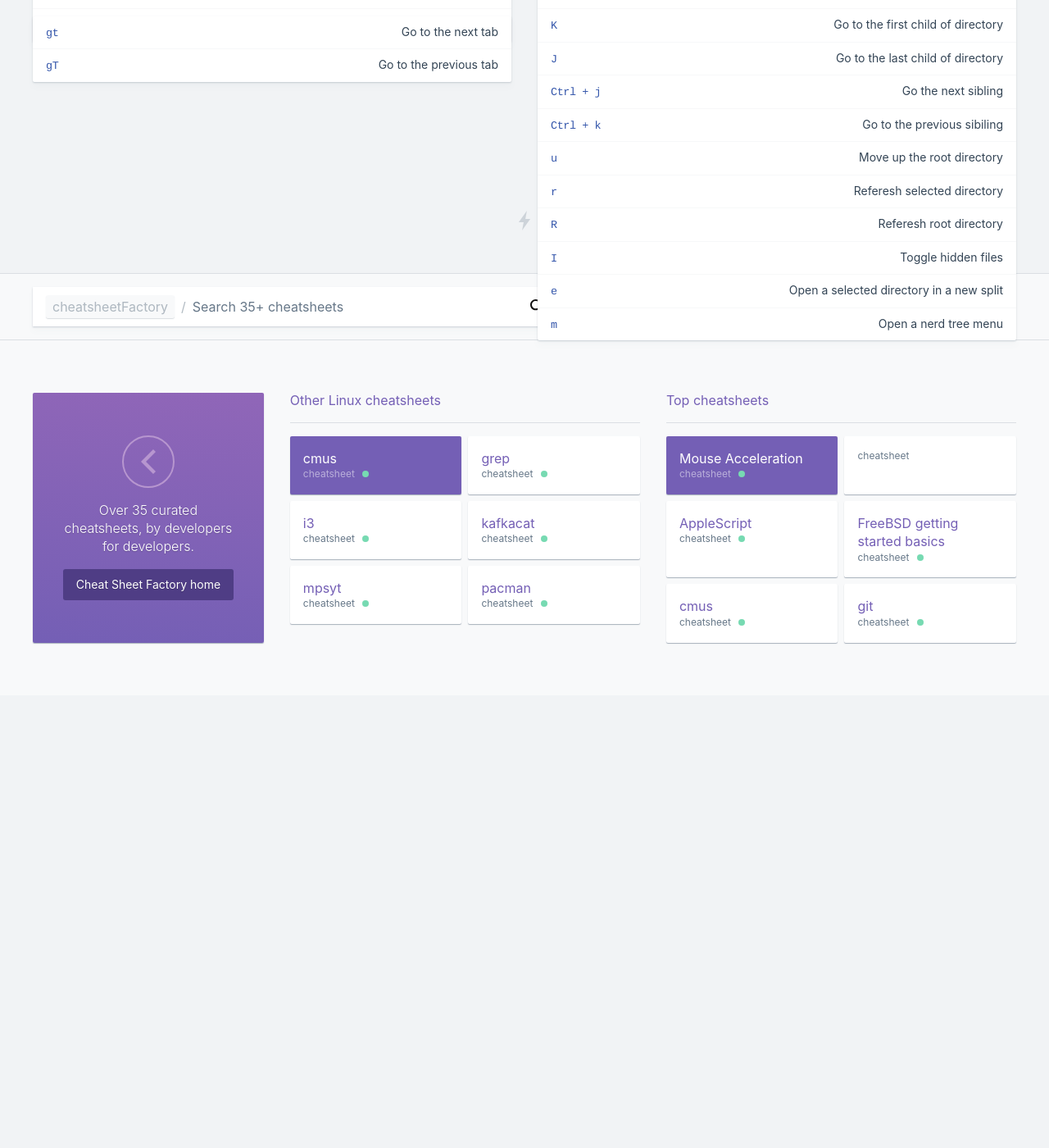
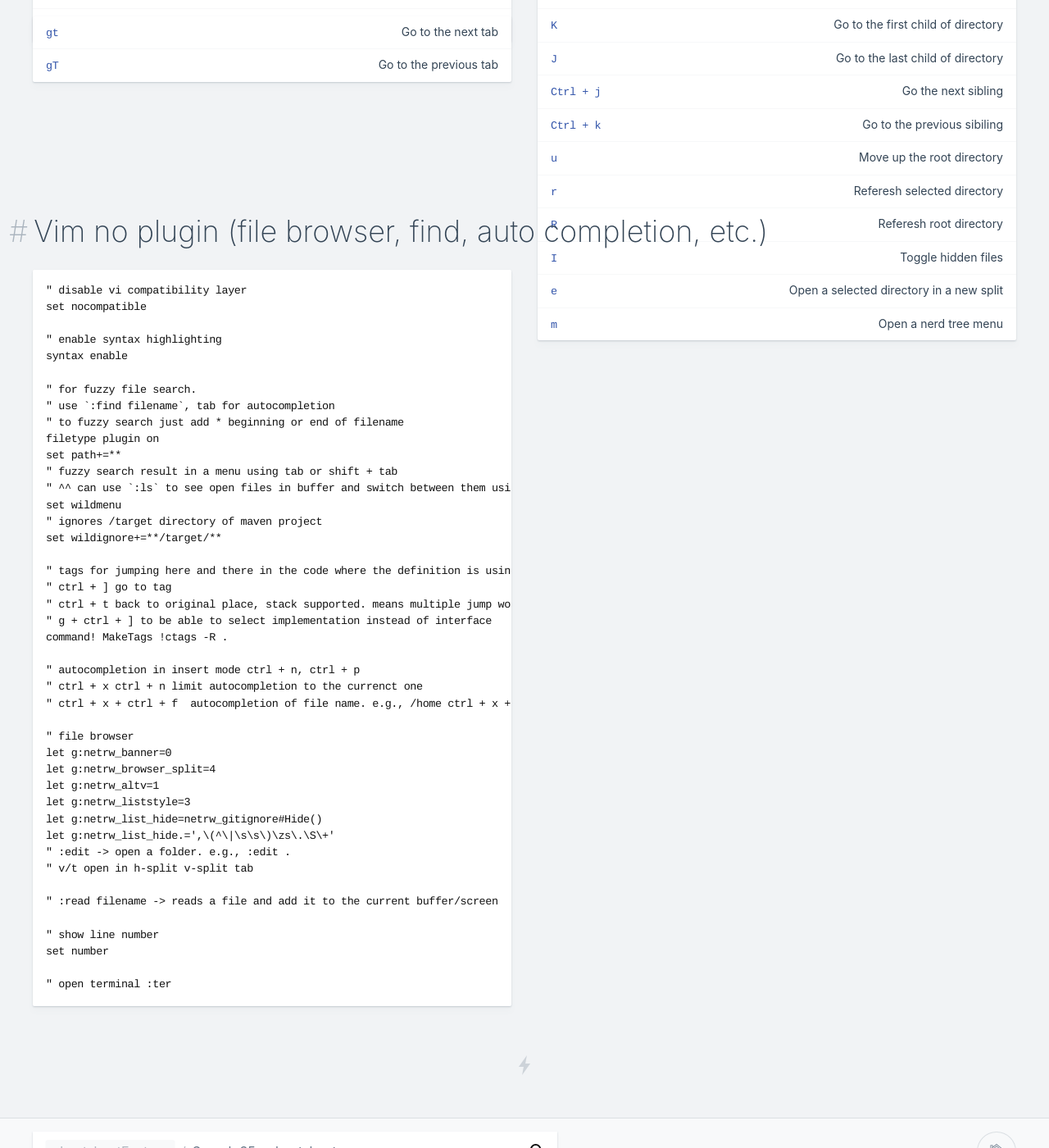
Before and after one commit to kasramp/cheat-sheet-factory, a Jekyll site: the page built from linux/vim.md, in a window 1280 px wide and 1400 px high, scrolled down 3729 px. Shown: the whole window at 82% size. Built offline with Jekyll 4.4.1, drawn with Linux system fonts in a browser that asks for light colours; nearby versions of some CDN libraries; before the commit the page ends 4577 px from its top, so only the background shows below that.

Commit message:
Add no plugin vimrc

````diff
--- a/linux/vim.md
+++ b/linux/vim.md
@@ -3,11 +3,12 @@ title: vim
 category: Linux
 layout: 2017/sheet
 tags: [Featured]
-updated: 2019-02-21
+updated: 2019-12-08
 keywords:
     - "vim"
     - "vim cheat sheet"
     - "vim key bindings"
+prism_languages: [vim]
 intro: |
   Vim Key Bindings
 ---
@@ -243,3 +244,51 @@ Including inserting a *line* and switching to *insert* mode
 
 | `gt` | Go to the next tab |
 | `gT` | Go to the previous tab |
+
+## Vim no plugin (file browser, find, auto completion, etc.)
+
+```
+" disable vi compatibility layer
+set nocompatible
+
+" enable syntax highlighting
+syntax enable
+
+" for fuzzy file search.
+" use `:find filename`, tab for autocompletion
+" to fuzzy search just add * beginning or end of filename
+filetype plugin on
+set path+=**
+" fuzzy search result in a menu using tab or shift + tab
+" ^^ can use `:ls` to see open files in buffer and switch between them using `:b filename`.
+set wildmenu
+" ignores /target directory of maven project
+set wildignore+=**/target/**
+
+" tags for jumping here and there in the code where the definition is using
+" ctrl + ] go to tag
+" ctrl + t back to original place, stack supported. means multiple jump works
+" g + ctrl + ] to be able to select implementation instead of interface
+command! MakeTags !ctags -R .
+
+" autocompletion in insert mode ctrl + n, ctrl + p
+" ctrl + x ctrl + n limit autocompletion to the currenct one
+" ctrl + x + ctrl + f  autocompletion of file name. e.g., /home ctrl + x + ctrl + f
+
+" file browser
+let g:netrw_banner=0
+let g:netrw_browser_split=4
+let g:netrw_altv=1
+let g:netrw_liststyle=3
+let g:netrw_list_hide=netrw_gitignore#Hide()
+let g:netrw_list_hide.=',\(^\|\s\s\)\zs\.\S\+'
+" :edit -> open a folder. e.g., :edit .
+" v/t open in h-split v-split tab
+
+" :read filename -> reads a file and add it to the current buffer/screen
+
+" show line number
+set number
+
+" open terminal :ter
+```
````
